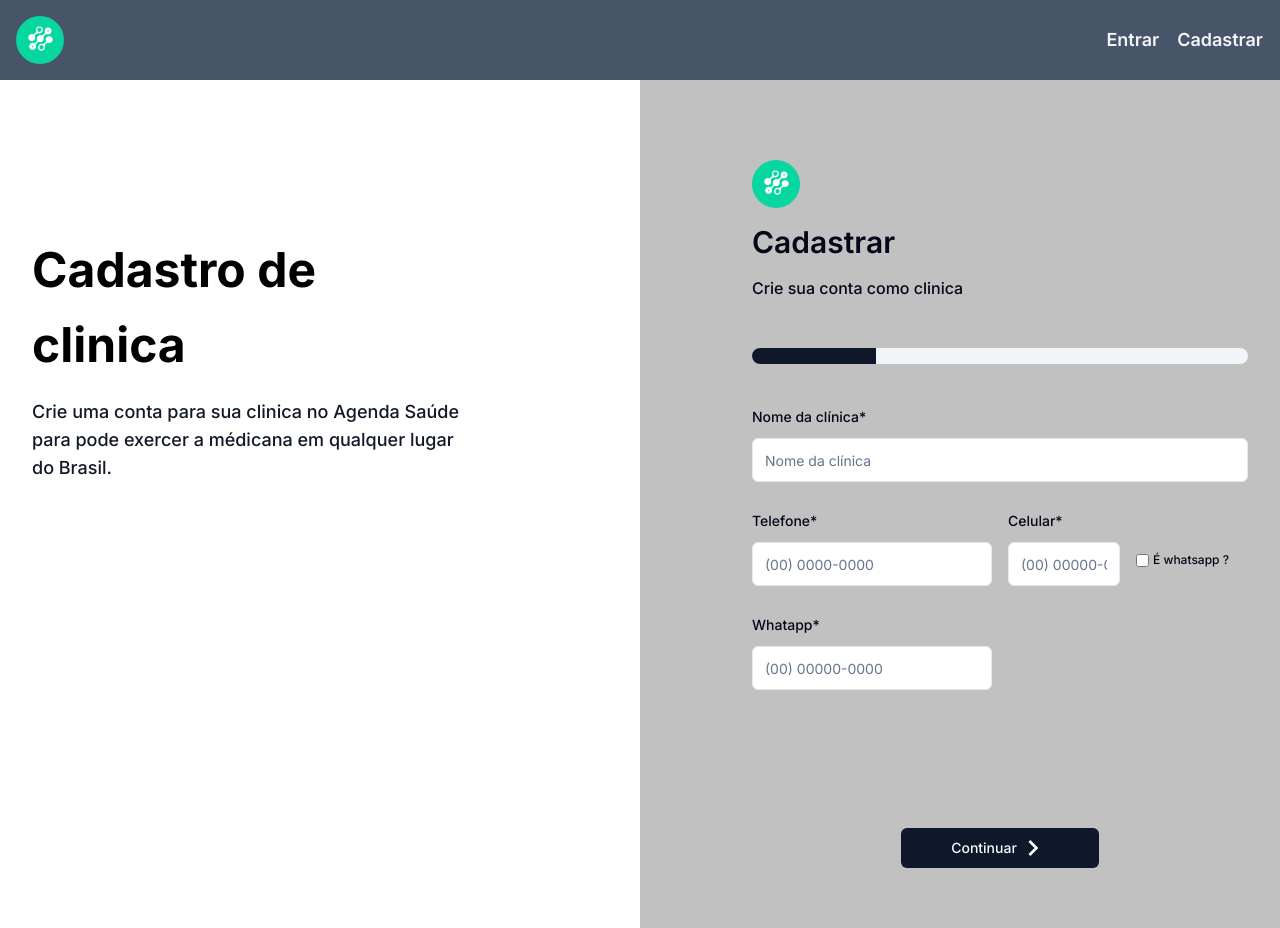
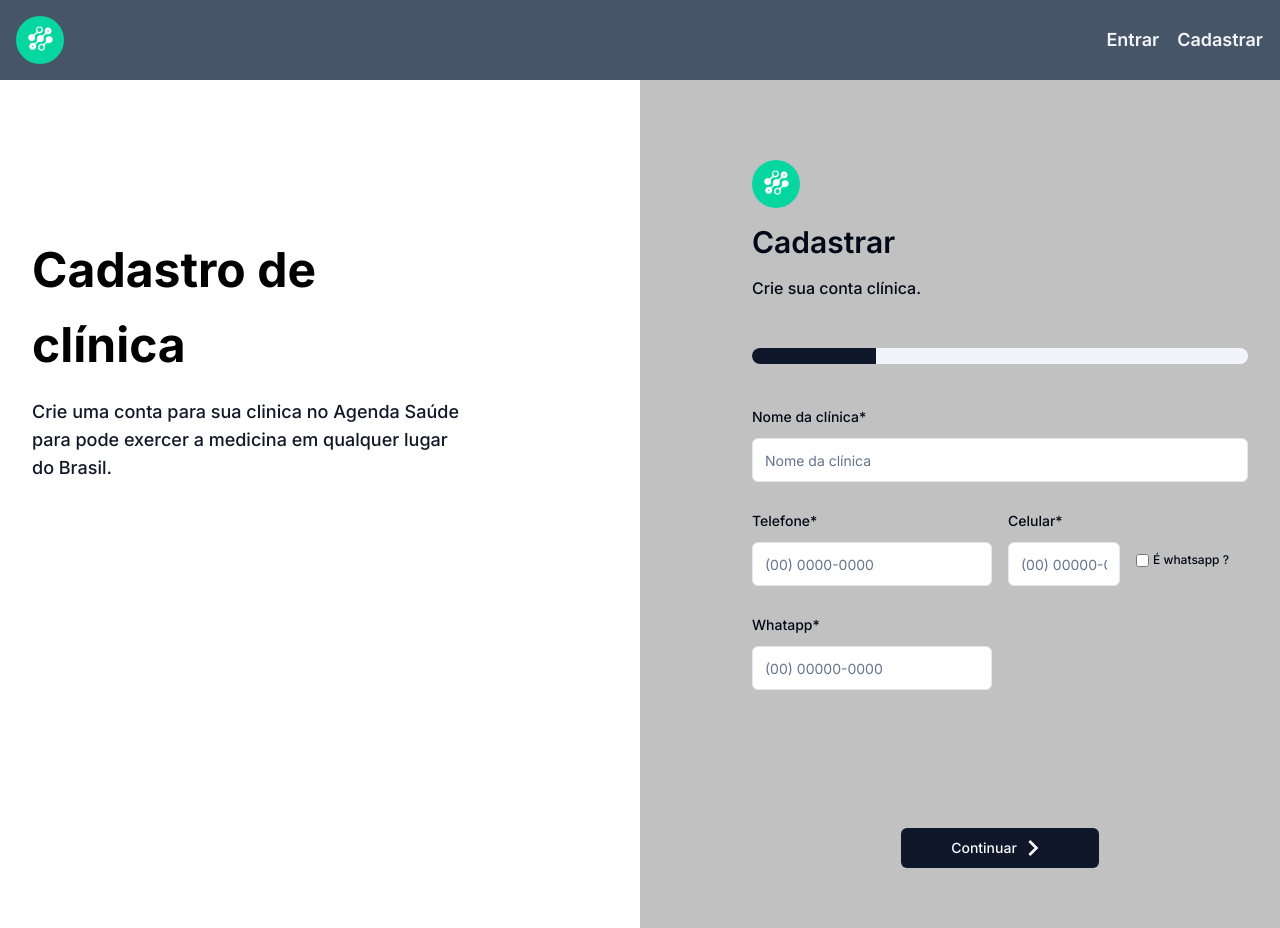
Before and after one commit to GabrielMello1407/AgendaSaude, a Next.js app in the folder AgendaSaude/: page /register-clinic in a window 1280 px wide. Built offline with nearby package versions, Linux system fonts and the light colour scheme.

Commit message:
fix: refactor texts

```diff
--- a/AgendaSaude/src/app/(auth)/register-clinic/page.tsx
+++ b/AgendaSaude/src/app/(auth)/register-clinic/page.tsx
@@ -81,12 +81,12 @@ export default function registerClinical() {
             <div className="max-w-[27rem] md:pt-[72px]">
               <hgroup className="mb-4">
                 <h2 className=" text-5xl font-bold text-black leading-[75px]">
-                  Cadastro de clinica
+                  Cadastro de clínica
                 </h2>
               </hgroup>
               <p className="text-lg text-gray-900 font-medium">
                 Crie uma conta para sua clinica no Agenda Saúde para pode
-                exercer a médicana em qualquer lugar do Brasil.
+                exercer a medicina em qualquer lugar do Brasil.
               </p>
             </div>
           </div>
@@ -96,7 +96,7 @@ export default function registerClinical() {
                 <Logo imagePath={"/logo_soujunior.png"} />
                 <h3 className=" text-3xl font-semibold">Cadastrar</h3>
                 <span className=" text-base font-medium">
-                  Crie sua conta como clinica
+                  Crie sua conta clínica.
                 </span>
               </hgroup>
               <Progress value={progress} className="w-full mt-12  mb-10" />
--- a/AgendaSaude/src/app/(auth)/register-paciente/page.tsx
+++ b/AgendaSaude/src/app/(auth)/register-paciente/page.tsx
@@ -79,7 +79,7 @@ export default function registerPaciente() {
                 </h2>
               </hgroup>
               <p className="text-lg text-gray-900 font-medium">
-                Crie uma conta de paciente no Agenda Saúde para pode agendar
+                Crie uma conta de paciente no Agenda Saúde para poder agendar
                 consultas médicas em qualquer lugar do Brasil.
               </p>
             </div>
--- a/AgendaSaude/src/components/Navbar/index.tsx
+++ b/AgendaSaude/src/components/Navbar/index.tsx
@@ -2,7 +2,7 @@
 
 import { useRouter } from "next/navigation";
 import { useState } from "react";
-import { FaClinicMedical } from "react-icons/fa";
+import { FaBookMedical, FaClinicMedical } from "react-icons/fa";
 import { TbUser } from "react-icons/tb";
 
 import {
@@ -100,6 +100,21 @@ export default function Navbar() {
                 Paciente
               </span>
             </button>
+            {isLogin === "LOGIN" && (
+              <button
+                onClick={() =>
+                  handleCloseModal(
+                    isLogin === "LOGIN" ? "#" : "/register-paciente"
+                  )
+                }
+                className="flex items-center justify-center lg:justify-start h-14 gap-6 rounded-lg  border-2  w-3/4 px-6 py-8 bg-[#D9D9D9] transition-transform hover:scale-105"
+              >
+                <FaBookMedical size={32} />
+                <span className="text-left text-lg font-bold text-black ">
+                  Médico
+                </span>
+              </button>
+            )}
             <button
               onClick={() =>
                 handleCloseModal(isLogin === "LOGIN" ? "#" : "/register-clinic")
--- a/AgendaSaude/src/components/patientRegistrationForm/stepOne.tsx
+++ b/AgendaSaude/src/components/patientRegistrationForm/stepOne.tsx
@@ -111,7 +111,7 @@ function StepOne() {
         type="date"
         className="col-span-4"
         placeholder="Data de aniversário"
-        label="Data de aniversario"
+        label="Data de aniversario*"
         {...register("date", {
           required: {
             value: true,
```
